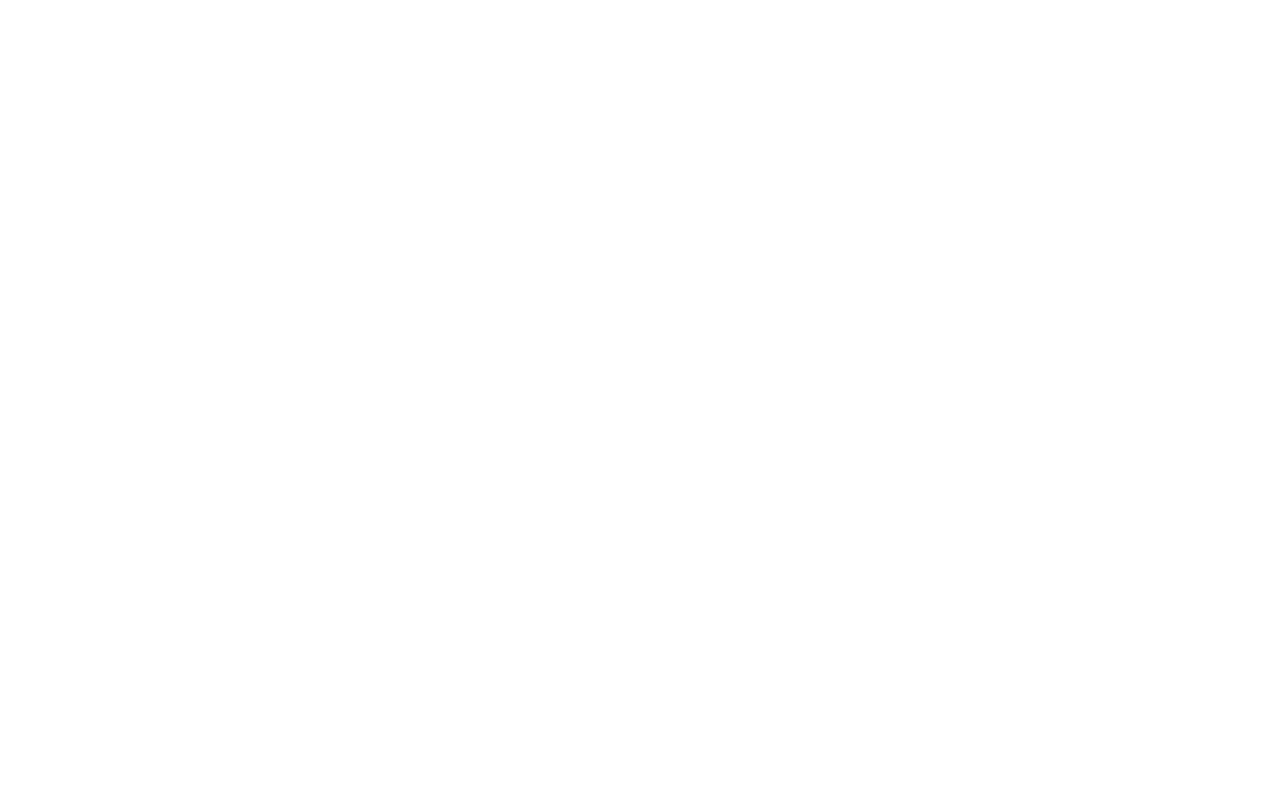
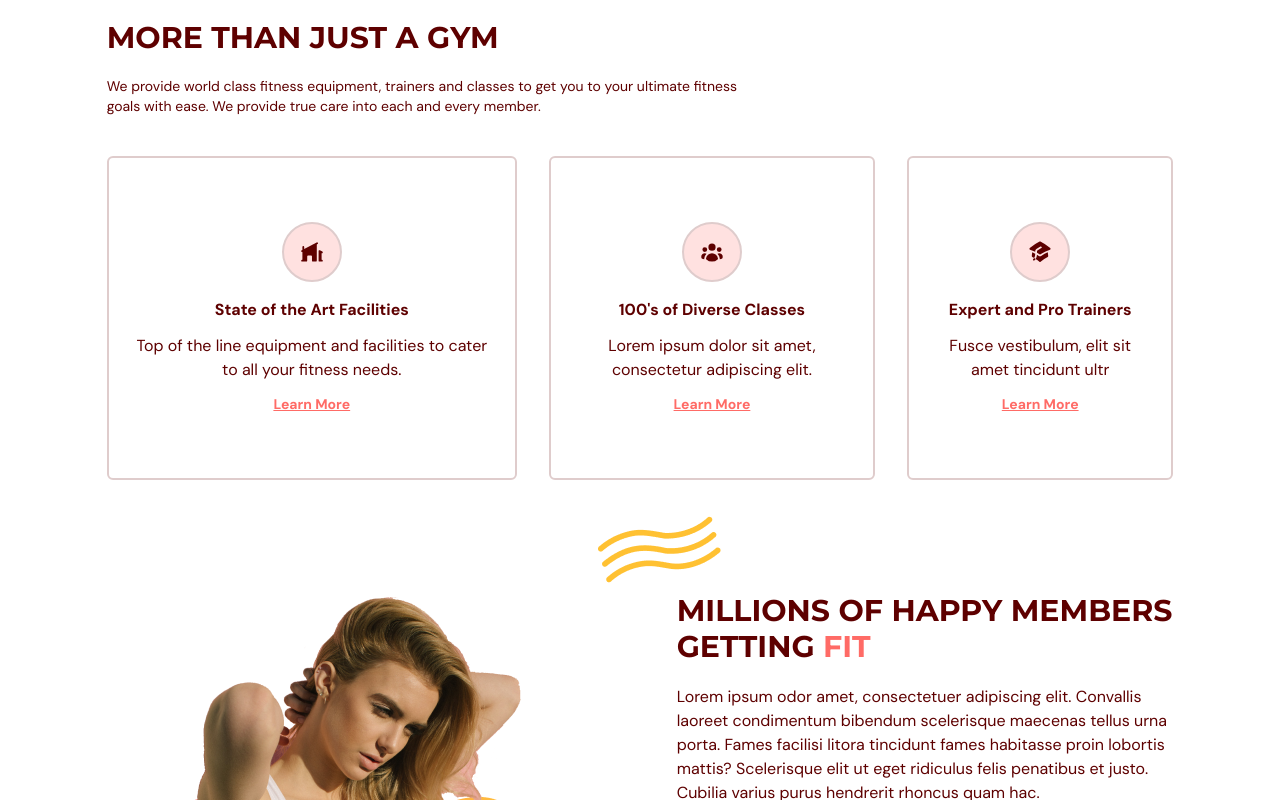
Before and after one commit to BlueThunderGames/react-typescript, a React (Vite) app: page / in a window 1280 px wide. Shown: the part 880-1680 px from the top of the page. Before the commit the page ends 823 px from the top, so only its background shows below. Built offline with nearby package versions, Linux system fonts and the light colour scheme.

Commit message:
Motion animations added, Benefits section added.

```diff
--- a/package.json
+++ b/package.json
@@ -12,6 +12,7 @@
   "dependencies": {
     "@heroicons/react": "^2.2.0",
     "framer-motion": "^11.11.17",
+    "motion": "^11.11.17",
     "react": "^18.3.1",
     "react-anchor-link-smooth-scroll": "^1.0.12",
     "react-dom": "^18.3.1"
--- a/src/App.tsx
+++ b/src/App.tsx
@@ -1,5 +1,6 @@
 import Navbar from "@/scenes/navbar";
 import Home from "@/scenes/home";
+import Benefits from "@/scenes/benefits";
 import { useEffect, useState } from "react";
 import { SelectedPage } from "@/shared/types.ts";
 
@@ -29,6 +30,7 @@
       setSelectedPage={setSelectedPage}
     />
     <Home setSelectedPage={setSelectedPage}/>
+    <Benefits setSelectedPage={setSelectedPage}/>
   </div>;
 }
 
--- /dev/null
+++ b/src/scenes/benefits/Benefit.tsx
@@ -0,0 +1,41 @@
+import { SelectedPage } from '@/shared/types';
+import AnchorLink from 'react-anchor-link-smooth-scroll';
+import { motion } from "motion/react";
+
+const childVariant = {
+    hidden: { opacity: 0, scale:0.9 },
+    visible: { opacity: 1, scale:1 }
+}
+
+type Props = {
+    icon: JSX.Element;
+    title: string;
+    description: string;
+    setSelectedPage: (value: SelectedPage) => void;
+}
+
+function Benefit({icon, title, description, setSelectedPage}: Props) {
+  return (
+    <motion.div
+        className="mt-5 rounded-md border-2 border-gray-100 px-5 py-16 text-center"
+        variants={childVariant}
+    >
+        <div className="mb-4 flex justify-center">
+            <div className="rounded-full border-2 border-gray-100 bg-primary-100 p-4">
+                {icon}
+            </div>
+        </div>
+        <h4 className="font-bold">{title}</h4>
+        <p className="my-3">{description}</p>
+        <AnchorLink
+            className="text-sm font-bold text-primary-500 underline hover:text-secondary-500"
+            onClick={() => setSelectedPage(SelectedPage.ContactUs)}
+            href={`#${SelectedPage.ContactUs}`}
+        >
+            <p>Learn More</p>
+        </AnchorLink>
+    </motion.div>
+  )
+}
+
+export default Benefit
--- /dev/null
+++ b/src/scenes/benefits/index.tsx
@@ -0,0 +1,123 @@
+import {HomeModernIcon, UserGroupIcon, AcademicCapIcon } from '@heroicons/react/20/solid'
+import { BenefitType, SelectedPage } from "@/shared/types"
+import ActionButton from "@/shared/ActionButton"
+import Benefit from "@/scenes/benefits/Benefit"
+import { motion } from "motion/react";
+import HText from '@/shared/HText.tsx';
+import BenefitsPageGraphic from "@/assets/BenefitsPageGraphic.png";
+
+const benefits: Array<BenefitType> = [
+    {
+        icon: <HomeModernIcon className="h-6 w-6" />,
+        title: "State of the Art Facilities",
+        description: "Top of the line equipment and facilities to cater to all your fitness needs."
+    },
+    {
+        icon: <UserGroupIcon className="h-6 w-6" />,
+        title: "100's of Diverse Classes",
+        description: "Lorem ipsum dolor sit amet, consectetur adipiscing elit."
+    },
+    {
+        icon: <AcademicCapIcon className="h-6 w-6" />,
+        title: "Expert and Pro Trainers",
+        description: "Fusce vestibulum, elit sit amet tincidunt ultr"
+    }
+]
+
+const container = {
+    hidden: {},
+    visible: {
+        transition: {staggerChildren: 0.2}
+    }
+}
+
+type Props = {
+    setSelectedPage: (value: SelectedPage) => void;
+}
+const Benefits = ({setSelectedPage}: Props) => {
+
+  return (
+    <section
+        id="benefits"
+        className="mx-auto min-h-full w-5/6 py-20"
+    >
+        <motion.div
+            onViewportEnter={() => setSelectedPage(SelectedPage.Benefits)}
+        >
+            {/* Header */}
+            <motion.div
+                className="md:my-5 md:w-3/5"
+                initial="hidden"
+                whileInView="visible"
+                viewport={{ once:true, amount: 0.5}}
+                transition={{ delay: 0.2, duration: 0.5 }}
+                variants={{ hidden: { opacity: 0, x:-50 }, visible: { opacity: 1, x:0 } }}
+            >
+                <HText children="MORE THAN JUST A GYM"></HText>
+                <p className="my-5 text-sm">
+                    We provide world class fitness equipment, trainers and classes to get you to your ultimate fitness goals with ease. We provide true care into each and every member.
+                </p>
+            </motion.div>
+            {/* Benefits */}
+            <motion.div
+                className="md:flex items-center justify-between gap-8 mt-5"
+                initial="hidden"
+                whileInView="visible"
+                viewport={{ once:true, amount: 0.5}}
+                variants={container}
+            >
+                {benefits.map((benefit: BenefitType) => (
+                    <Benefit
+                        key={benefit.title}
+                        icon={benefit.icon}
+                        title={benefit.title}
+                        description={benefit.description}
+                        setSelectedPage={setSelectedPage}
+                    />
+                ))}
+            </motion.div>
+            {/* Graphics and Description */}
+            <div className="mt-16 items-center justify-between gap-20 md:mt-28 md:flex">
+
+                {/* Graphic */}
+                <img
+                    className="mx-auto"
+                    alt="benefits-page-graphic"
+                    src={BenefitsPageGraphic}
+                />
+
+                {/* Description */}
+                <div>
+
+                    {/* Title */}
+                    <div className="relative">
+                        <div className="before:absolute before:-top-20 before:-left-20 before:z-[-1] before:content-abstractwaves">
+                            <div>
+                                <HText>MILLIONS OF HAPPY MEMBERS GETTING {" "}
+                                    <span className="text-primary-500">FIT</span>
+                                </HText>
+                            </div>
+                        </div>
+                    </div>
+
+                    {/* Description */}
+                    <div>
+                        <p className="my-5">Lorem ipsum odor amet, consectetuer adipiscing elit. Convallis laoreet condimentum bibendum scelerisque maecenas tellus urna porta. Fames facilisi litora tincidunt fames habitasse proin lobortis mattis? Scelerisque elit ut eget ridiculus felis penatibus et justo. Cubilia varius purus hendrerit rhoncus quam hac.</p>
+                        <p className="mb-5">Enim commodo nascetur sem ante in suspendisse volutpat euismod. Mus volutpat etiam feugiat euismod consectetur at proin morbi. Lobortis vivamus nunc ultrices maecenas, urna risus. Non lectus congue sollicitudin litora et blandit class. Conubia mollis hendrerit aptent dui cras.</p>
+                    </div>
+
+                    {/* Button */}
+                    <div className="relative mt-16">
+                        <div className="before:absoltue before:-bottom-20 before:right-40 before:z-[-1] before:content-sparkles">
+                            <ActionButton setSelectedPage={setSelectedPage}>Join Now</ActionButton>
+                        </div>
+                    </div>
+                </div>
+            </div>
+        </motion.div>
+
+    </section>
+  )
+}
+
+export default Benefits
--- a/src/scenes/home/index.tsx
+++ b/src/scenes/home/index.tsx
@@ -7,6 +7,7 @@
 import SponsorForbes from "@/assets/SponsorForbes.png";
 import SponsorFortune from "@/assets/SponsorFortune.png";
 import AnchorLink from 'react-anchor-link-smooth-scroll';
+import { motion } from "motion/react";
 
 
 type Props = {
@@ -16,16 +17,24 @@
 const Home = ({setSelectedPage}: Props) => {
     const isAboveMediumScreens = useMediaQuery("(min-width: 1060px)");
 
-    return <section
-    id="home"
-    className="gap-16 bg-gray-20 py-10 md:h-full md:pb-0"
-    >
+    return (
+    <section id="home" className="gap-16 bg-gray-20 py-10 md:h-full md:pb-0">
         { /* Image and Main Header */}
-        <div className="md:flex mx-auto w-5/6 items-center justify-center md:h-5/6">
+        <motion.div
+            className="md:flex mx-auto w-5/6 items-center justify-center md:h-5/6"
+            onViewportEnter={() => setSelectedPage(SelectedPage.Home)}
+        >
             {/* Main Header */}
             <div className="z-10 mt-32 md:basis-3/5">
                 {/* Headings */}
-                <div className="md:-mt-20">
+                <motion.div
+                    className="md:-mt-20"
+                    initial="hidden"
+                    whileInView="visible"
+                    viewport={{ once:true, amount: 0.5}}
+                    transition={{ duration: 0.5 }}
+                    variants={{ hidden: { opacity: 0, x:-50 }, visible: { opacity: 1, x:0 } }}
+                >
                     <div className="relative">
                         <div className="before:absolute before:-top-20 md:before:content-evolvetext before:-left-20 before:z-[-1]">
                             <img src={HomePageText} alt="home-page-text" />
@@ -34,26 +43,33 @@
                     <p className="mt-8 text-sm md:text-start">
                         Unrivaled Gym. Unparalleled Training Fitnesses Classes. Studios to get the Body Shapes that you dream of... Get Your Dream Body Now.
                     </p>
-                </div>
+                </motion.div>
 
                  {/* Actions */}
-                <div className="mt-8 flex items-center gap-8">
+                <motion.div
+                    className="mt-8 flex items-center gap-8"
+                    initial="hidden"
+                    whileInView="visible"
+                    viewport={{ once:true, amount: 0.5}}
+                    transition={{ delay: 0.2, duration: 0.5 }}
+                    variants={{ hidden: { opacity: 0, x:-50 }, visible: { opacity: 1, x:0 } }}
+                >
                     <ActionButton setSelectedPage={setSelectedPage}>Join Now</ActionButton>
                     <AnchorLink
-                    className="text-sm font-bold text-primary-500 underline hover:text-secondary-500"
-                    onClick={() => setSelectedPage(SelectedPage.ContactUs)}
-                    href={`#${SelectedPage.ContactUs}`}
+                        className="text-sm font-bold text-primary-500 underline hover:text-secondary-500"
+                        onClick={() => setSelectedPage(SelectedPage.ContactUs)}
+                        href={`#${SelectedPage.ContactUs}`}
                     >
                         <p>Learn More</p>
                     </AnchorLink>
-                </div>
+                </motion.div>
             </div>
 
             {/* Image */}
             <div className="flex basis-3/5 justify-center md:z-10 md:ml-40 mt-16 md:justify-items-end">
                 <img src={HomePageGraphic} alt="home-page-graphic" />
             </div>
-        </div>
+        </motion.div>
         { /* Sponsors */}
         {isAboveMediumScreens && (
             <div className="h-[150px] w-full bg-primary-100 py-10">
@@ -68,6 +84,7 @@
 
         )}
     </section>
+    )
 };
 
 export default Home
--- /dev/null
+++ b/src/shared/HText.tsx
@@ -0,0 +1,11 @@
+type Props = {
+    children: React.ReactNode;
+}
+
+const HText = ({children} : Props) => {
+  return (
+    <h1 className="basis-3/5 font-montserrat text-3xl font-bold">{children}</h1>
+  )
+}
+
+export default HText
--- a/src/shared/types.ts
+++ b/src/shared/types.ts
@@ -4,3 +4,9 @@
     OurClasses = "ourclasses",
     ContactUs = "contactus",
 }
+
+export interface BenefitType {
+    icon: JSX.Element;
+    title: string;
+    description: string;
+}
```
Also changed, not shown: 1 other file (tests, documents, lock files or other folders).
